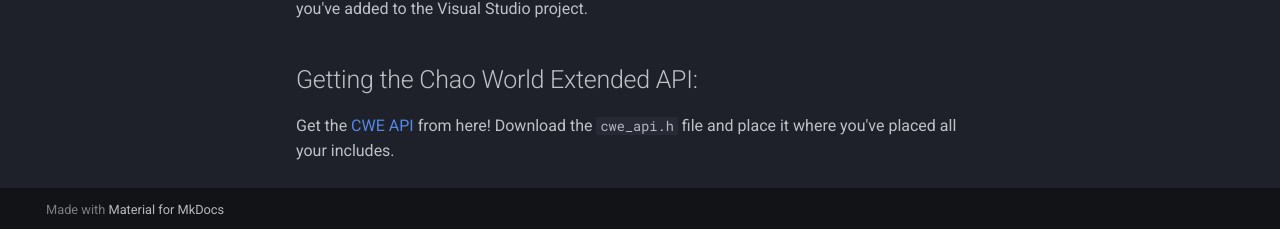
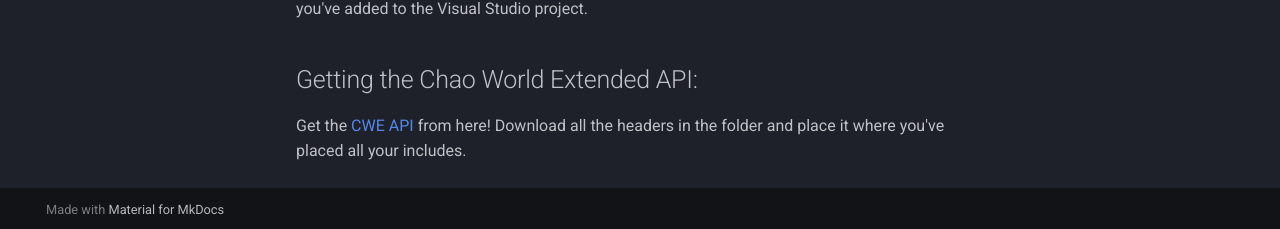
Before and after one commit to NostalgiaNinja/ChaoModding_Docs, an MkDocs documentation site: the page built from docs/DevSetup.md, in a window 1280 px wide and 900 px high, scrolled down 1546 px. Shown: the part 668-897 px from the top of the window. Built offline with MkDocs 1.6.1 and Material for MkDocs 9.7.7, drawn with Linux system fonts in a browser that asks for light colours.

Commit message:
code template fixups and new API headers link

```diff
--- a/docs/DevSetup.md
+++ b/docs/DevSetup.md
@@ -48,4 +48,4 @@
 
 ## Getting the Chao World Extended API:
 
-Get the [CWE API](https://github.com/Exant64/CWE/blob/master/CWE/cwe_api.h) from here! Download the `cwe_api.h` file and place it where you've placed all your includes.
+Get the [CWE API](https://github.com/Exant64/CWE/tree/master/api) from here! Download all the headers in the folder and place it where you've placed all your includes.
```
Also changed, not shown: docs/CWEAPICodeTemplate.md (+3 -3 lines).
